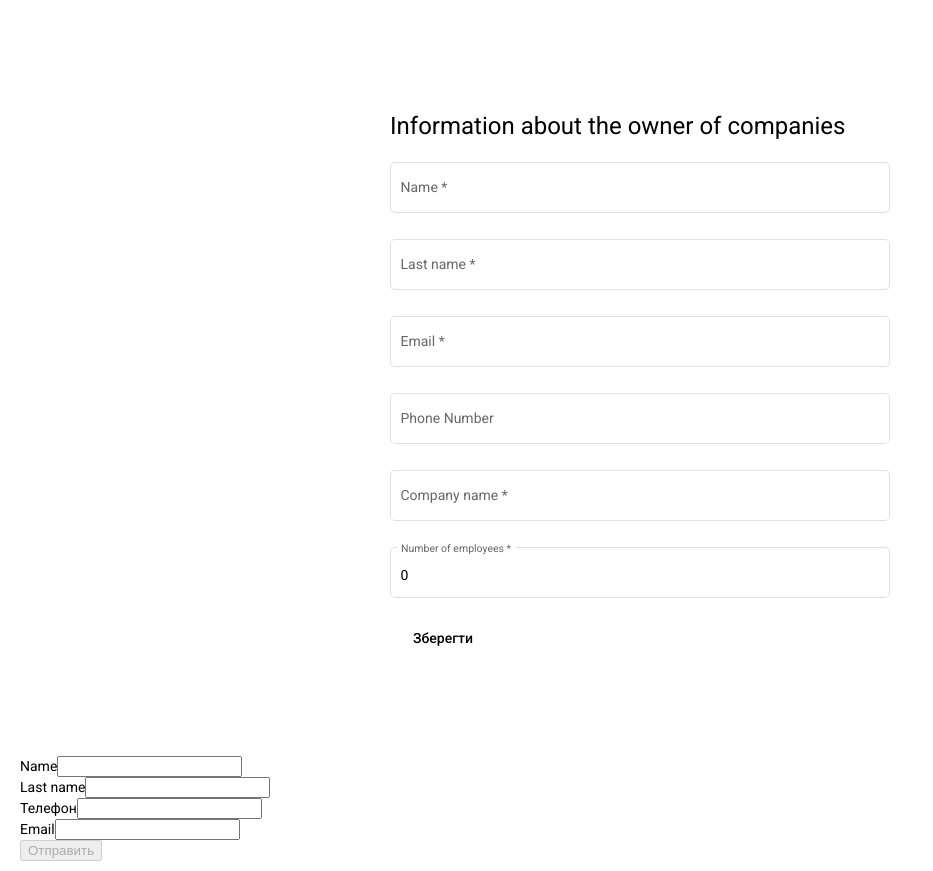
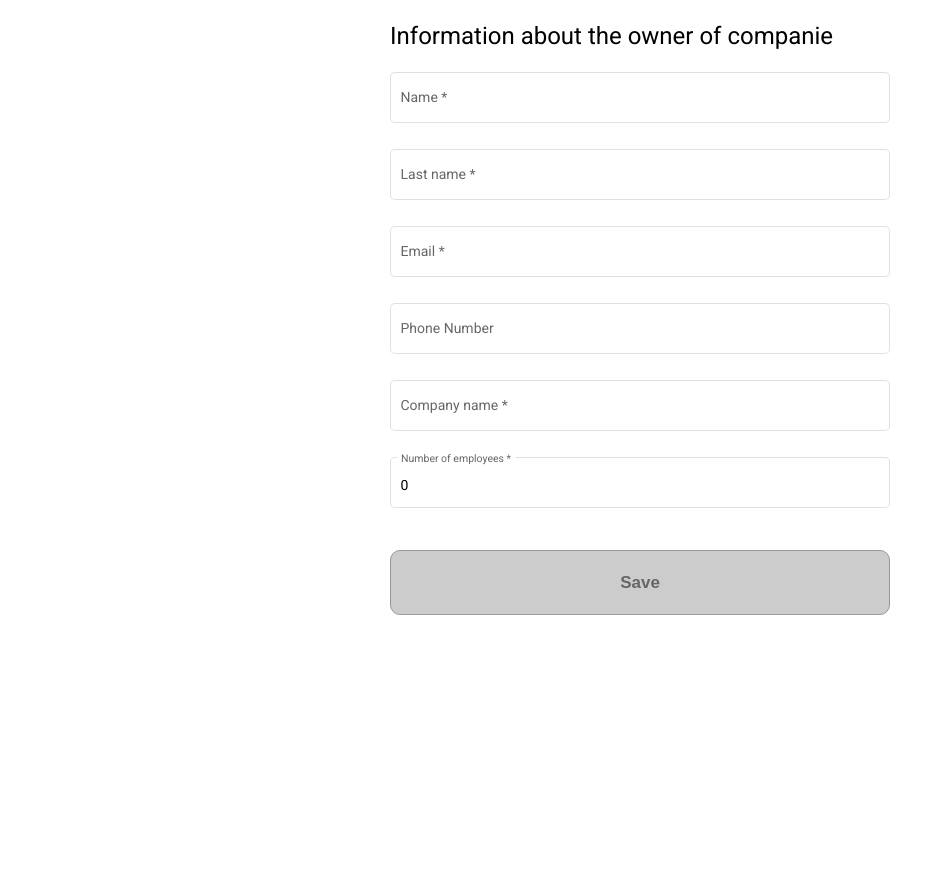
Before and after one commit to andriihladkyi96/task-forms, an Angular app: page / in a window 1280 px wide. Shown: the whole page, without its empty margins (0-933 px from the left). After the commit the page ends 800 px from the top, so only its background shows below. Built offline with nearby package versions, Linux system fonts and the light colour scheme.

Commit message:
Added tabular representation of elements

```diff
--- a/src/app/app.module.ts
+++ b/src/app/app.module.ts
@@ -10,6 +10,8 @@ import { BrowserAnimationsModule } from '@angular/platform-browser/animations';
 import { MatFormFieldModule } from '@angular/material/form-field';
 import { MatInputModule } from '@angular/material/input';
 import {MatButtonModule} from '@angular/material/button';
+import {MatTableModule} from '@angular/material/table';
+import {MatIconModule} from '@angular/material/icon';
 
 @NgModule({
   declarations: [
@@ -25,7 +27,9 @@ import {MatButtonModule} from '@angular/material/button';
     BrowserAnimationsModule,
     MatFormFieldModule,
     MatInputModule,
-    MatButtonModule
+    MatButtonModule,
+    MatTableModule,
+    MatIconModule
   ],
   providers: [],
   bootstrap: [AppComponent]
--- a/src/app/models/emploee.ts
+++ b/src/app/models/emploee.ts
@@ -6,6 +6,7 @@ export class Emploee{
         public phoneNumber: string,
         public email:string,
         public position:string,
+        public isEdit:boolean,
     ) {
     }
 }
--- a/src/app/models/employer.ts
+++ b/src/app/models/employer.ts
@@ -1,10 +1,12 @@
 export class Employer {
     constructor(
+        public id:number,
         public name: string,
         public lastName: string,
         public email: string,
         public phoneNumber: string,
         public companyName: string,
-        public numberOfEmployees: number
+        public numberOfEmployees: number,
+        public isEdit:boolean
     ) { }
 }
--- a/src/app/reactive-forms/reactive-forms.component.html
+++ b/src/app/reactive-forms/reactive-forms.component.html
@@ -1,56 +1,107 @@
-<form  [formGroup]="emploeeForm"   (ngSubmit)="submit()" novalidate>
-  <!-- *ngFor="let emploee of emploees" -->
-  <div class="form-group">
-    <label>Name</label>
-    <input class="form-control" name="name" formControlName="emploeeName" />
-    <div class="alert alert-danger" *ngIf="emploeeForm.controls['emploeeName'].invalid && emploeeForm.controls['emploeeName'].touched">
-      No name
-    </div>
-  </div>
-  <div class="form-group">
-    <label>Last name</label>
-    <input class="form-control" name="name" formControlName="emploeeLastName" />
-    <div class="alert alert-danger" *ngIf="emploeeForm.controls['emploeeLastName'].invalid && emploeeForm.controls['emploeeLastName'].touched">
-      No last name
-    </div>
-  </div>
-  <!-- "emploeeName": new FormControl('', Validators.required),
-    "emploeeLastName": new FormControl(),
-    "emploeePhoneNumber": new FormControl("", Validators.pattern("[0-9]{10}")),
-    "emploeeEmail": new FormControl("", [Validators.required,Validators.email]),
-    "emploeePosition": new FormControl() -->
-  <div class="form-group">
-    <label>Телефон</label>
-    <input class="form-control" name="phone" formControlName="emploeePhoneNumber" />
-    <div class="alert alert-danger"
-      *ngIf="emploeeForm.controls['emploeePhoneNumber'].invalid && emploeeForm.controls['emploeePhoneNumber'].touched">
-      Некорректный номер телефона
-    </div>
-  </div>
-  <div class="form-group">
-    <label>Email</label>
-    <input class="form-control" name="email" formControlName="emploeeEmail" />
-    <div class="alert alert-danger"
-      *ngIf="emploeeForm.controls['emploeeEmail'].invalid && emploeeForm.controls['emploeeEmail'].touched">
-      Некорректный email
-    </div>
-  </div>
-  <div class="form-group">
-    <button class="btn btn-default" [disabled]="emploeeForm.invalid">
-      Отправить
+<div class="employeesData" *ngIf="!isEdit">
+  <div class="information">
+    <table mat-table [dataSource]="emploees" class="mat-elevation-z8">
+      <!-- Name Column -->
+      <ng-container matColumnDef="name">
+        <th mat-header-cell *matHeaderCellDef> Name </th>
+        <td mat-cell *matCellDef="let element"> {{element.name}} </td>
+      </ng-container>
+
+      <ng-container matColumnDef="lastName">
+        <th mat-header-cell *matHeaderCellDef> Last name </th>
+        <td mat-cell *matCellDef="let element"> {{element.lastName}} </td>
+      </ng-container>
+
+      <ng-container matColumnDef="email">
+        <th mat-header-cell *matHeaderCellDef> Email </th>
+        <td mat-cell *matCellDef="let element"> {{element.email}} </td>
+      </ng-container>
+
+      <ng-container matColumnDef="phoneNumber">
+        <th mat-header-cell *matHeaderCellDef> Phone number </th>
+        <td mat-cell *matCellDef="let element"> {{element.phoneNumber}} </td>
+      </ng-container>
+
+      <ng-container matColumnDef="position">
+        <th mat-header-cell *matHeaderCellDef> Position </th>
+        <td mat-cell *matCellDef="let element"> {{element.position}} </td>
+      </ng-container>
+
+      <tr mat-header-row *matHeaderRowDef="displayedColumns"></tr>
+      <tr mat-row *matRowDef="let row; columns: displayedColumns;"></tr>
+    </table>
+    <button class="btn-edit" (click)="editEmployees()">
+      <mat-icon>edit_note</mat-icon>
     </button>
   </div>
-</form>
-
-<!-- <div class="example-form">
-  <mat-form-field class="example-full-width" appearance="fill">
-    <mat-label>Email</mat-label>
-    <input type="email" matInput [formControl]="emailFormControl" placeholder="Ex. pat@example.com">
-    <mat-error *ngIf="emailFormControl.hasError('email') && !emailFormControl.hasError('required')">
-      Please enter a valid email address
-    </mat-error>
-    <mat-error *ngIf="emailFormControl.hasError('required')">
-      Email is <strong>required</strong>
-    </mat-error>
-  </mat-form-field>
-</div> -->
+</div>
+<div class="container" *ngIf="isEdit">
+  <div *ngFor="let emploee of emploees" class="form">
+    <form *ngIf="emploee.isEdit" [formGroup]="emploeeForm" (ngSubmit)="submit(emploee.id - 1)" novalidate>
+      <h2>Information about employee {{emploee.id}}</h2>
+      <mat-form-field class="form-group full-width" appearance="outline">
+        <mat-label>Name</mat-label>
+        <input matInput class="form-control" name="name" formControlName="emploeeName">
+        <mat-error
+          *ngIf="emploeeForm.controls['emploeeName'].errors && (emploeeForm.controls['emploeeName'].dirty || emploeeForm.controls['emploeeName'].touched)"
+          class="alert alert-danger">
+          <span *ngIf="emploeeForm.controls['emploeeName'].errors.required">Name is required. </span>
+          <span *ngIf="emploeeForm.controls['emploeeName'].errors.minlength">Minimum length is 2 characters. </span>
+          <span *ngIf="emploeeForm.controls['emploeeName'].errors.maxlength">Maximum length is 20 characters. </span>
+          <span
+            *ngIf="emploeeForm.controls['emploeeName'].errors.pattern && !emploeeForm.controls['emploeeName'].errors.minlength">Name
+            can contain only letters and dashes, dashes cannot be the first character. </span>
+        </mat-error>
+      </mat-form-field>
+      <mat-form-field class="form-group full-width" appearance="outline">
+        <mat-label>Last name</mat-label>
+        <input matInput class="form-control" name="lastName" formControlName="emploeeLastName" />
+        <mat-error
+          *ngIf="emploeeForm.controls['emploeeLastName'].errors && (emploeeForm.controls['emploeeLastName'].dirty || emploeeForm.controls['emploeeLastName'].touched)"
+          class="alert alert-danger">
+          <span *ngIf="emploeeForm.controls['emploeeLastName'].errors.required">Name is required. </span>
+          <span *ngIf="emploeeForm.controls['emploeeLastName'].errors.minlength">Minimum length is 2 characters. </span>
+          <span *ngIf="emploeeForm.controls['emploeeLastName'].errors.maxlength">Maximum length is 20 characters.
+          </span>
+          <span
+            *ngIf="emploeeForm.controls['emploeeLastName'].errors.pattern && !emploeeForm.controls['emploeeLastName'].errors.minlength">
+            Last name can contain only letters and dashes, dashes cannot be the first character. </span>
+        </mat-error>
+      </mat-form-field>
+      <mat-form-field class="form-group full-width" appearance="outline">
+        <mat-label>Email</mat-label>
+        <input matInput class="form-control" type="email" formControlName="emploeeEmail" />
+        <mat-error
+          *ngIf="emploeeForm.controls['emploeeEmail'].errors && (emploeeForm.controls['emploeeEmail'].dirty || emploeeForm.controls['emploeeEmail'].touched)"
+          class="alert alert-danger">
+          <span *ngIf="emploeeForm.controls['emploeeEmail'].errors.required">Email is required. </span>
+          <span *ngIf="emploeeForm.controls['emploeeEmail'].errors.email">Email must contain at least the @ character
+          </span>
+        </mat-error>
+      </mat-form-field>
+      <mat-form-field class="form-group full-width" appearance="outline">
+        <mat-label>Phone Number</mat-label>
+        <input matInput type="tel" class="form-control" formControlName="emploeePhoneNumber" />
+        <mat-error
+          *ngIf="emploeeForm.controls['emploeePhoneNumber'].errors && (emploeeForm.controls['emploeePhoneNumber'].dirty || emploeeForm.controls['emploeePhoneNumber'].touched)"
+          class="alert alert-danger">
+          <span *ngIf="emploeeForm.controls['emploeePhoneNumber'].errors.pattern">Phone number is not correct</span>
+        </mat-error>
+      </mat-form-field>
+      <mat-form-field class="form-group full-width" appearance="outline">
+        <mat-label>Position</mat-label>
+        <input matInput class="form-control" name="emploeePosition" formControlName="emploeePosition" />
+        <mat-error
+          *ngIf="emploeeForm.controls['emploeePosition'].errors && (emploeeForm.controls['emploeePosition'].dirty || emploeeForm.controls['emploeePosition'].touched)"
+          class="alert alert-danger">
+          <span>Position can be only trainee, junior,middle or senior</span>
+        </mat-error>
+      </mat-form-field>
+      <div class="form-group full-width">
+        <button class="btn" [disabled]="emploeeForm.invalid">
+          Save
+        </button>
+      </div>
+    </form>
+  </div>
+</div>
--- a/src/app/reactive-forms/reactive-forms.component.scss
+++ b/src/app/reactive-forms/reactive-forms.component.scss
@@ -2,9 +2,46 @@
     min-width: 150px;
     max-width: 500px;
     width: 100%;
-    margin: 100px auto;
+    margin: 10px auto;
+    padding-bottom: 40px;
 }
 
 .full-width {
     width: 100%;
 }
+
+.information{
+    position: relative;
+}
+
+table {
+    width: 100%;
+}
+
+.btn-edit {
+    position: absolute;
+    top: 0;
+    right: 0;
+}
+
+.btn {
+    width: 100%;
+    display: inline-block;
+    background: #ff946d;
+    border-radius: 10px;
+    padding: 20px 49px;
+    font-weight: 600;
+    font-size: 17px;
+    line-height: 23px;
+    text-align: center;
+    color: #ffffff;
+    border: none;
+    &:hover {
+        cursor: pointer;
+    }
+    &:disabled {
+        border: 1px solid #999999;
+        background-color: #cccccc;
+        color: #666666;
+    }
+}
--- a/src/app/reactive-forms/reactive-forms.component.ts
+++ b/src/app/reactive-forms/reactive-forms.component.ts
@@ -1,5 +1,5 @@
 import { Emploee } from './../models/emploee';
-import { Component, Input, OnInit } from '@angular/core';
+import { Component, EventEmitter, Input, OnInit, Output } from '@angular/core';
 import { FormControl, FormGroup, Validators } from '@angular/forms';
 
 @Component({
@@ -9,24 +9,53 @@ import { FormControl, FormGroup, Validators } from '@angular/forms';
 })
 export class ReactiveFormsComponent implements OnInit {
 
-  @Input() numberOfEmployees = 0;
-  emploees: Emploee[] = [];
+  @Input() emploees: Emploee[];
+  displayedColumns: string[] = ['name', 'lastName', 'email', 'phoneNumber', 'position'];
+  isEdit: boolean = true;
 
   ngOnInit(): void {
-    for (let i = 1; i <= this.numberOfEmployees; i++) {
-      this.emploees.push(new Emploee(i, '', '', '', '', ''))
-    }
+    this.changeEdit()
   }
 
+  @Output() saveEmploees = new EventEmitter<Emploee[]>();
+
   emploeeForm: FormGroup = new FormGroup({
-    "emploeeName": new FormControl('', [Validators.required, Validators.pattern("[a-zA-Z][a-zA-Z_]*")]),
-    "emploeeLastName": new FormControl('', [Validators.required, Validators.pattern("[a-zA-Z][a-zA-Z_]*")]),
-    "emploeePhoneNumber": new FormControl('', Validators.pattern("[0-9]{10}")),
+    "emploeeName": new FormControl('', [Validators.required, Validators.pattern("[a-zA-ZА-ЩЬЮЯҐЄІЇа-щьюяґєії][a-zA-ZА-ЩЬЮЯҐЄІЇа-щьюяґєії_]*"), Validators.minLength(2), Validators.maxLength(20)]),
+    "emploeeLastName": new FormControl('', [Validators.required, Validators.pattern("[a-zA-ZА-ЩЬЮЯҐЄІЇа-щьюяґєії][a-zA-ZА-ЩЬЮЯҐЄІЇа-щьюяґєії_]*")]),
+    "emploeePhoneNumber": new FormControl(null, [Validators.pattern('(\\+380[\d]{9})|(0[\d]{9})*')]),
     "emploeeEmail": new FormControl('', [Validators.required, Validators.email]),
-    "emploeePosition": new FormControl(2, Validators.required)
+    "emploeePosition": new FormControl('', [Validators.required, this.userNameValidator])
   });
 
-  submit() {
+  submit(id: number) {
+    debugger
+    this.emploees[id].email = this.emploeeForm.value.emploeeEmail;
+    this.emploees[id].name = this.emploeeForm.value.emploeeName;
+    this.emploees[id].lastName = this.emploeeForm.value.emploeeLastName;
+    this.emploees[id].phoneNumber = this.emploeeForm.value.semploeeEmail;
+    this.emploees[id].position = this.emploeeForm.value.emploeePosition;
+    this.emploees[id].isEdit = false;
+    this.changeEdit();
+  }
 
+  private changeEdit() {
+    this.isEdit = !this.emploees.every(e => e.isEdit == false);
+  }
+
+  editEmployees() {
+    debugger
+    this.isEdit = true;
+    this.emploees.forEach(e => e.isEdit = true);
+    debugger
+  }
+
+  private userNameValidator(control: FormControl): { [s: string]: boolean } | null {
+
+    const value: string = control.value.toLowerCase();
+
+    if (value === "trainee" || value === "junior" || value === "middle" || value === "senior") {
+      return null;
+    }
+    return { "emploeePosition": true };
   }
 }
--- a/src/app/template-driven-forms/template-driven-forms.component.html
+++ b/src/app/template-driven-forms/template-driven-forms.component.html
@@ -1,9 +1,9 @@
-<div class="form">
-  <h1>Іnformation about the owner of companies </h1>
+<div class="form" *ngIf="employer.isEdit">
+  <h1>Іnformation about the owner of companie </h1>
   <mat-form-field class="form-group full-width" appearance="outline">
     <mat-label>Name</mat-label>
     <input matInput class="form-control" name="name" [(ngModel)]="employer.name" required minlength="2" maxlength="20"
-      pattern="[a-zA-Z][a-zA-Z_]*" #name="ngModel" />
+      pattern="[a-zA-ZА-ЩЬЮЯҐЄІЇа-щьюяґєії][a-zA-ZА-ЩЬЮЯҐЄІЇа-щьюяґєії_]*" #name="ngModel" />
     <mat-error *ngIf="name.errors && (name.dirty || name.touched)" class="alert alert-danger">
       <span *ngIf="name.errors.required">Name is required. </span>
       <span *ngIf="name.errors.minlength">Minimum length is 2 characters. </span>
@@ -15,7 +15,7 @@
   <mat-form-field class="form-group full-width" appearance="outline">
     <mat-label>Last name</mat-label>
     <input matInput class="form-control" name="lastName" [(ngModel)]="employer.lastName" required minlength="2"
-      maxlength="20" pattern="[a-zA-Z][a-zA-Z_]*" #lastName="ngModel" />
+      maxlength="20" pattern="[a-zA-ZА-ЩЬЮЯҐЄІЇа-щьюяґєії][a-zA-ZА-ЩЬЮЯҐЄІЇа-щьюяґєії_]*" #lastName="ngModel" />
     <mat-error *ngIf="lastName.errors && (lastName.dirty || lastName.touched)" class="alert alert-danger">
       <span *ngIf="lastName.errors.required">Last name is required. </span>
       <span *ngIf="lastName.errors.minlength">Minimum length is 2 characters. </span>
@@ -34,12 +34,16 @@
   </mat-form-field>
   <mat-form-field class="form-group full-width" appearance="outline">
     <mat-label>Phone Number</mat-label>
-    <input matInput type="tel" class="form-control" [(ngModel)]="employer.phoneNumber" #phone="ngModel"/>
+    <input matInput type="tel" class="form-control" [(ngModel)]="employer.phoneNumber"
+      pattern="(\\+380[\d]{9})|(0[\d]{9})" #phone="ngModel" />
+    <mat-error *ngIf="phone.errors && (phone.dirty || phone.touched)" class="alert alert-danger">
+      <span *ngIf="phone.errors.email">Phone number is incorrect</span>
+    </mat-error>
   </mat-form-field>
   <mat-form-field class="form-group full-width" appearance="outline">
     <mat-label>Company name</mat-label>
-    <input matInput class="form-control" name="companyName" [(ngModel)]="employer.companyName" required minlength="2" maxlength="20"
-     #companyName="ngModel" />
+    <input matInput class="form-control" name="companyName" [(ngModel)]="employer.companyName" required minlength="2"
+      maxlength="20" #companyName="ngModel" />
     <mat-error *ngIf="companyName.errors && (companyName.dirty || companyName.touched)" class="alert alert-danger">
       <span *ngIf="companyName.errors.required">Name is required. </span>
       <span *ngIf="companyName.errors.minlength">Minimum length is 2 characters. </span>
@@ -49,22 +53,60 @@
   <mat-form-field class="form-group full-width" appearance="outline">
     <mat-label>Number of employees</mat-label>
     <input matInput class="form-control" type="number" name="name" [(ngModel)]="employer.numberOfEmployees" required
-     min="2" #numberOfEmployees="ngModel" />
-    <mat-error *ngIf="numberOfEmployees.errors && (numberOfEmployees.dirty || numberOfEmployees.touched)" class="alert alert-danger">
+      min="2" #numberOfEmployees="ngModel" />
+    <mat-error *ngIf="numberOfEmployees.errors && (numberOfEmployees.dirty || numberOfEmployees.touched)"
+      class="alert alert-danger">
       <span *ngIf="numberOfEmployees.errors.required">Name is required. </span>
       <span *ngIf="numberOfEmployees.errors.min">Number of employees must be more than 1. </span>
     </mat-error>
   </mat-form-field>
-  <div class="form-group" *ngIf="!isSaved">
-      <button mat-button class="btn btn-default" (click)="addEmployer()">Зберегти</button>
-  </div>
-  <div class="form-group" *ngIf="isSaved">
-      <button mat-button class="btn btn-default" (click)="editEmployer()">Змінити</button>
+  <div class="form-group">
+      <button class="btn" (click)="addEmployer()" [disabled]="name.invalid || email.invalid || lastName.invalid || numberOfEmployees.invalid || companyName.invalid" >Save</button>
   </div>
 </div>
-<!-- <div *ngIf="isSaved">
-  <app-reactive-forms [numberOfEmployees]="employer.numberOfEmployees"></app-reactive-forms>
-</div> -->
-<div>
-  <app-reactive-forms [numberOfEmployees]="employer.numberOfEmployees"></app-reactive-forms>
+<div class="employerData" *ngIf="!employer.isEdit">
+  <div class="information">
+    <table mat-table [dataSource]="employers" class="mat-elevation-z8">
+      <!-- Name Column -->
+      <ng-container matColumnDef="name">
+        <th mat-header-cell *matHeaderCellDef> Name </th>
+        <td mat-cell *matCellDef="let element"> {{element.name}} </td>
+      </ng-container>
+
+      <ng-container matColumnDef="lastName">
+        <th mat-header-cell *matHeaderCellDef> Last name </th>
+        <td mat-cell *matCellDef="let element"> {{element.lastName}} </td>
+      </ng-container>
+
+      <ng-container matColumnDef="email">
+        <th mat-header-cell *matHeaderCellDef> Email </th>
+        <td mat-cell *matCellDef="let element"> {{element.email}} </td>
+      </ng-container>
+
+      <ng-container matColumnDef="phoneNumber">
+        <th mat-header-cell *matHeaderCellDef> Phone number </th>
+        <td mat-cell *matCellDef="let element"> {{element.phoneNumber}} </td>
+      </ng-container>
+
+      <ng-container matColumnDef="companyName">
+        <th mat-header-cell *matHeaderCellDef> Company name </th>
+        <td mat-cell *matCellDef="let element"> {{element.companyName}} </td>
+      </ng-container>
+
+      <ng-container matColumnDef="numberOfEmployees">
+        <th mat-header-cell *matHeaderCellDef> Number of employees </th>
+        <td mat-cell *matCellDef="let element"> {{element.numberOfEmployees}} </td>
+      </ng-container>
+
+      <tr mat-header-row *matHeaderRowDef="displayedColumns"></tr>
+      <tr mat-row *matRowDef="let row; columns: displayedColumns;"></tr>
+    </table>
+    <button class="btn-edit" (click)="editEmployer()">
+      <mat-icon>edit_note</mat-icon>
+    </button>
+  </div>
 </div>
+
+<div *ngIf="!employer.isEdit">
+  <app-reactive-forms [emploees]="emploees" (saveEmploees)="saveEmploees($event)"></app-reactive-forms>
+</div>
--- a/src/app/template-driven-forms/template-driven-forms.component.scss
+++ b/src/app/template-driven-forms/template-driven-forms.component.scss
@@ -2,13 +2,49 @@
     min-width: 150px;
     max-width: 500px;
     width: 100%;
-    margin: 100px auto;
+    margin: 10px auto;
 }
 
 .full-width {
     width: 100%;
 }
 
-// .form-group{
-//     margin: 6px 0px;
-// }
+table {
+    width: 100%;
+}
+
+.information {
+    position: relative;
+}
+
+.btn-edit {
+    position: absolute;
+    top: 0;
+    right: 0;
+}
+
+.employerData{
+    margin-bottom: 30px;
+}
+
+.btn {
+    width: 100%;
+    display: inline-block;
+    background: #ff946d;
+    border-radius: 10px;
+    padding: 20px 49px;
+    font-weight: 600;
+    font-size: 17px;
+    line-height: 23px;
+    text-align: center;
+    color: #ffffff;
+    border: none;
+    &:hover {
+        cursor: pointer;
+    }
+    &:disabled {
+        border: 1px solid #999999;
+        background-color: #cccccc;
+        color: #666666;
+    }
+}
--- a/src/app/template-driven-forms/template-driven-forms.component.ts
+++ b/src/app/template-driven-forms/template-driven-forms.component.ts
@@ -1,7 +1,6 @@
 import { Emploee } from './../models/emploee';
 import { Employer } from './../models/employer';
 import { Component } from '@angular/core';
-import { FormControl, Validators } from '@angular/forms';
 
 
 @Component({
@@ -11,15 +10,49 @@ import { FormControl, Validators } from '@angular/forms';
 })
 export class TemplateDrivenFormsComponent {
 
-  employer: Employer = new Employer("", "", "", "", "", 0);
-  employers: Emploee[] = [];
-  isSaved: boolean = false;
+  employer: Employer = new Employer(1, "", "", "", "", "", 0, true);
+  displayedColumns: string[] = ['name', 'lastName', 'email', 'phoneNumber', 'companyName', 'numberOfEmployees'];
+  emploees: Emploee[] = [];
+  employers: Employer[] = [];
+
+  saveEmploees(emploees: Emploee[]) {
+    this.emploees = { ...emploees };
+  }
+
 
   addEmployer() {
-    this.isSaved = true;
+    let index = this.employers.findIndex(e => e.id === this.employer.id);
+    if (index !== -1) {
+      this.employers.splice(index, 1, this.employer)
+    } else {
+      this.employers.push(this.employer);
+    }
+    this.fillArrayOfEmployees();
+    this.employer.isEdit = false;
   }
 
+  private fillArrayOfEmployees(){
+    if (this.emploees.length == 0) {
+      for (let i = 1; i <= this.employer.numberOfEmployees; i++) {
+        this.emploees.push(new Emploee(i, '', '', '', '', '', true))
+      }
+    } else {
+      let index = this.employer.numberOfEmployees - this.emploees.length;
+      if (index > 0) {
+        for (let i = 1; i <= index; i++) {
+          this.emploees.push(new Emploee(this.emploees.length + 1, '', '', '', '', '', true))
+        }
+      }
+      if (index < 0) {
+        for (let i = 1; i <= -index; i++) {
+          this.emploees.pop();
+        }
+      }
+    }
+  }
+
+
   editEmployer() {
-    this.isSaved = false;
+    this.employer.isEdit = true;
   }
 }
--- a/tsconfig.json
+++ b/tsconfig.json
@@ -8,6 +8,7 @@
     "strict": true,
     "noImplicitReturns": true,
     "noFallthroughCasesInSwitch": true,
+    "strictPropertyInitialization": false,
     "sourceMap": true,
     "declaration": false,
     "downlevelIteration": true,
```
Also changed, not shown: src/app/app.component.scss (line endings or trailing spaces).
